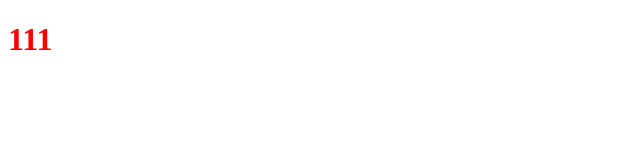
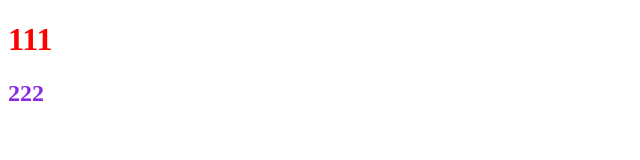
Before and after one commit to gigi050528/2025-project, a plain HTML site: page index.html in a window 1280 px wide. Shown: the full height of the page, 0-640 px from the left. Drawn offline with Linux system fonts and the light colour scheme.

Commit message:
新增h2

```diff
--- a/index.html
+++ b/index.html
@@ -8,5 +8,6 @@
 </head>
 <body>
     <h1>111</h1>
+    <h2>222</h2>
 </body>
 </html>
```
